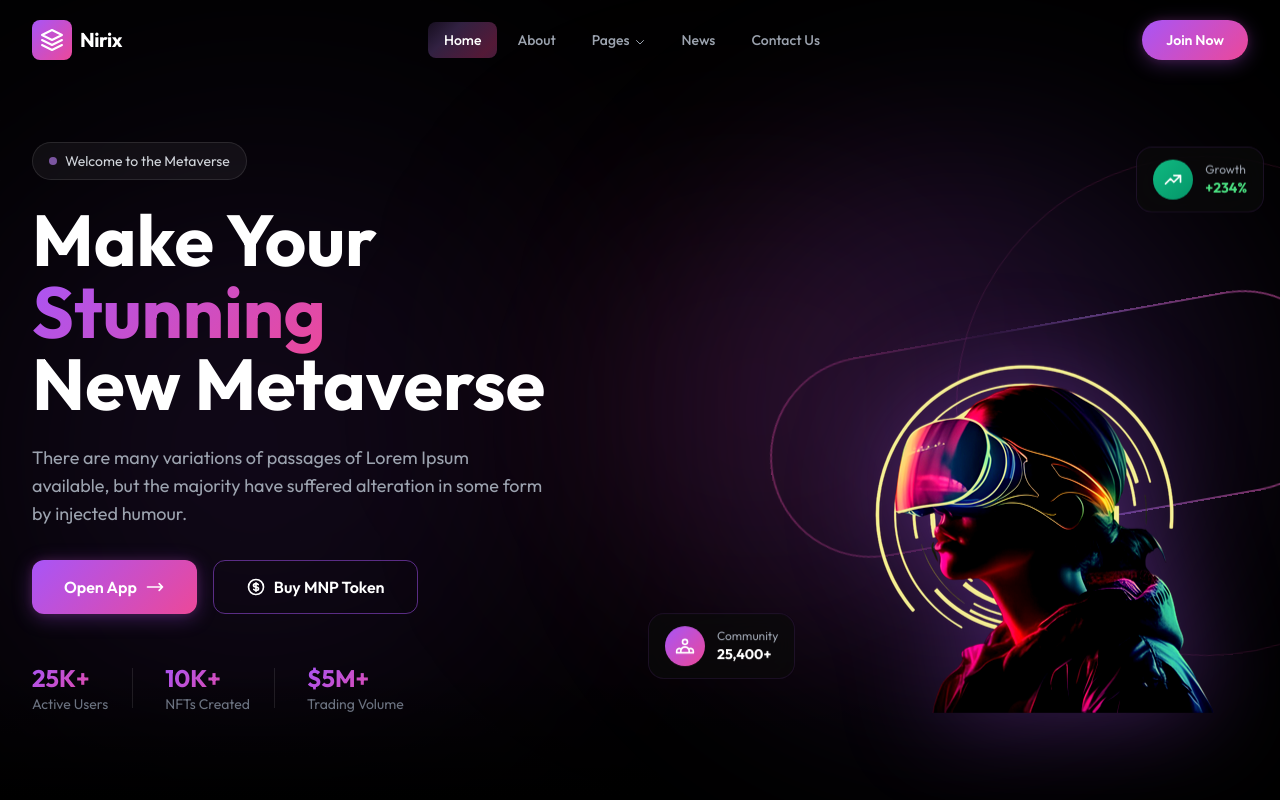
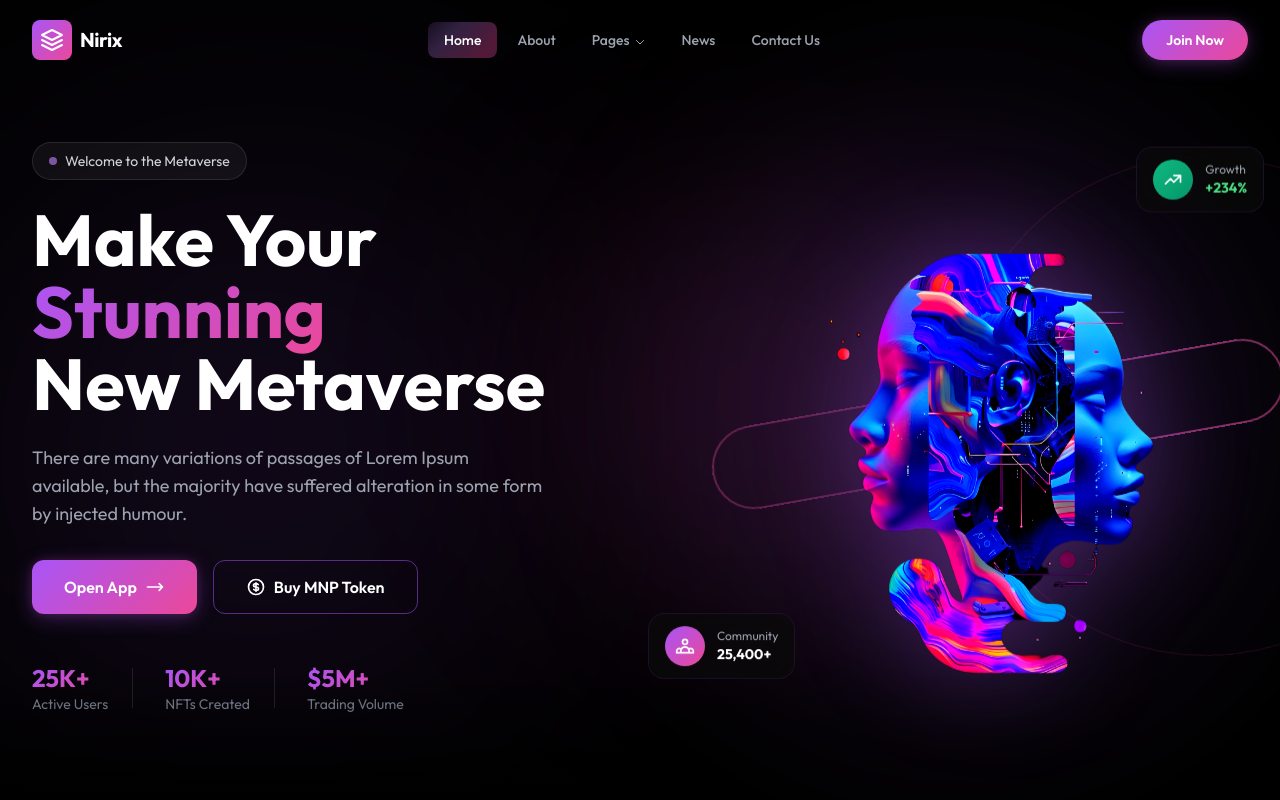
Before and after one commit to madhumithadasarathy/meta_nexus, a React (Vite) app: page / in a window 1280 px wide. Shown: the top 800 px of the page. Built offline with nearby package versions, Linux system fonts and the light colour scheme.

Commit message:
update: change hero image source and adjust sizing

```diff
--- a/src/components/Hero.jsx
+++ b/src/components/Hero.jsx
@@ -126,9 +126,9 @@ const Hero = () => {
 
                         {/* VR Person Image */}
                         <motion.img
-                            src="/images/meta_hero.png"
+                            src="/images/hero_img.png"
                             alt="VR Experience"
-                            className="relative z-10 w-[440px] sm:w-[560px] lg:w-[750px] h-auto object-contain mb-0"
+                            className="relative z-10  object-contain mb-0"
                             style={{ filter: 'brightness(0.85) saturate(1.4) contrast(1.3) drop-shadow(0 0 50px rgba(168, 85, 247, 0.35))' }}
                             animate={{ y: [0, -12, 0] }}
                             transition={{ duration: 6, repeat: Infinity, ease: 'easeInOut' }}
```
Also changed, not shown: public/images/hero_img.png (added).
